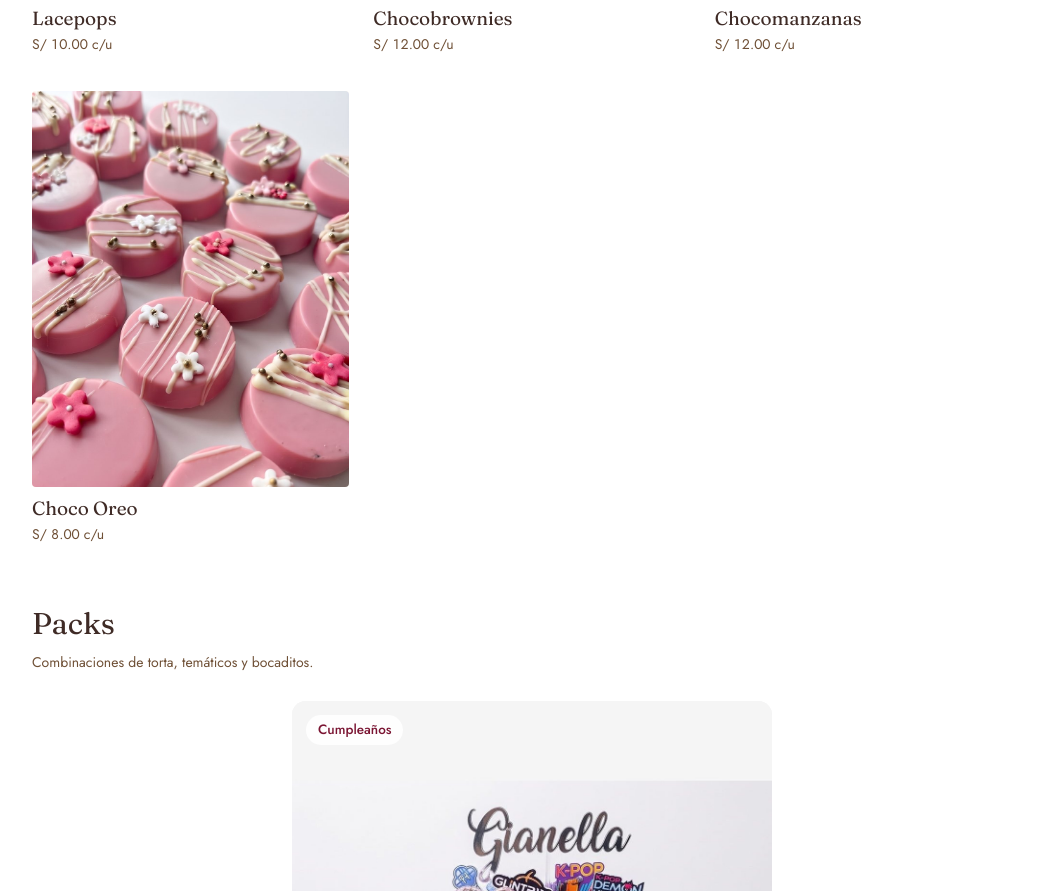
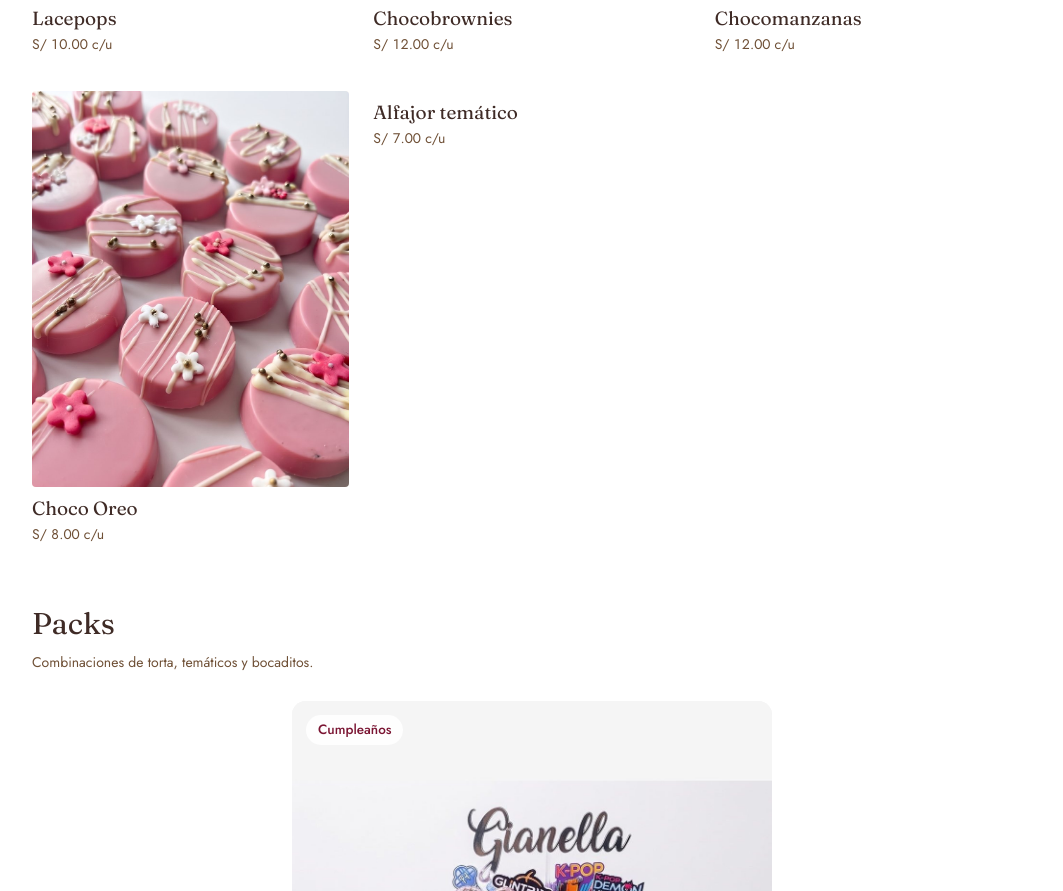
Before and after one commit to DULZUTORTASYBOCADITOS/catalogo, a plain HTML site: page index.html in a window 1280 px wide. Shown: the part 5545-6436 px from the top of the page, without its empty margins (108-1171 px from the left). Drawn offline with Linux system fonts and the light colour scheme.

Commit message:
Agregar Alfajor temático (S/ 7.00) a los dulces temáticos
Co-Authored-By: Claude Sonnet 5.5 <noreply@anthropic.com>
Claude-Session: https://claude.ai/code/session_01BgB59WrxWQu67R5zLjNRyK

```diff
--- a/index.html
+++ b/index.html
@@ -285,6 +285,7 @@ dialog::backdrop{background:rgba(63,43,38,.4)}
     {id:"m5", cat:"tematicos", nombre:"Chocobrownies", desc:"Brownie de chocolate bañado y decorado. Para bautizo y comunión viene como biblia o iglesia de brownie.", precio:12.00, u:1, foto:"tematicos-chocobrownies-02.jpg"},
     {id:"m6", cat:"tematicos", nombre:"Chocomanzanas", desc:"Manzana fresca bañada en chocolate y decorada con tu tema.", precio:12.00, u:1, foto:"tematicos-chocomanzanas-03.jpg"},
     {id:"m7", cat:"tematicos", nombre:"Choco Oreo", desc:"Galleta Oreo cubierta de chocolate blanco o bitter en forma de choco oreo, decorada con tu tema.", precio:8.00, u:1, foto:"tematicos-chocooreo-01.jpg"},
+    {id:"m8", cat:"tematicos", nombre:"Alfajor temático", desc:"Alfajor relleno de manjar blanco, decorado con el tema de tu evento.", precio:7.00, u:1, foto:""},
 
     // ---- Postres
     {id:"p1", cat:"postres", nombre:"Turrón artesanal 1 kg", desc:"Galleta de anís y ajonjolí con miel de frutas y grageas.", precio:55, foto:""},
```
